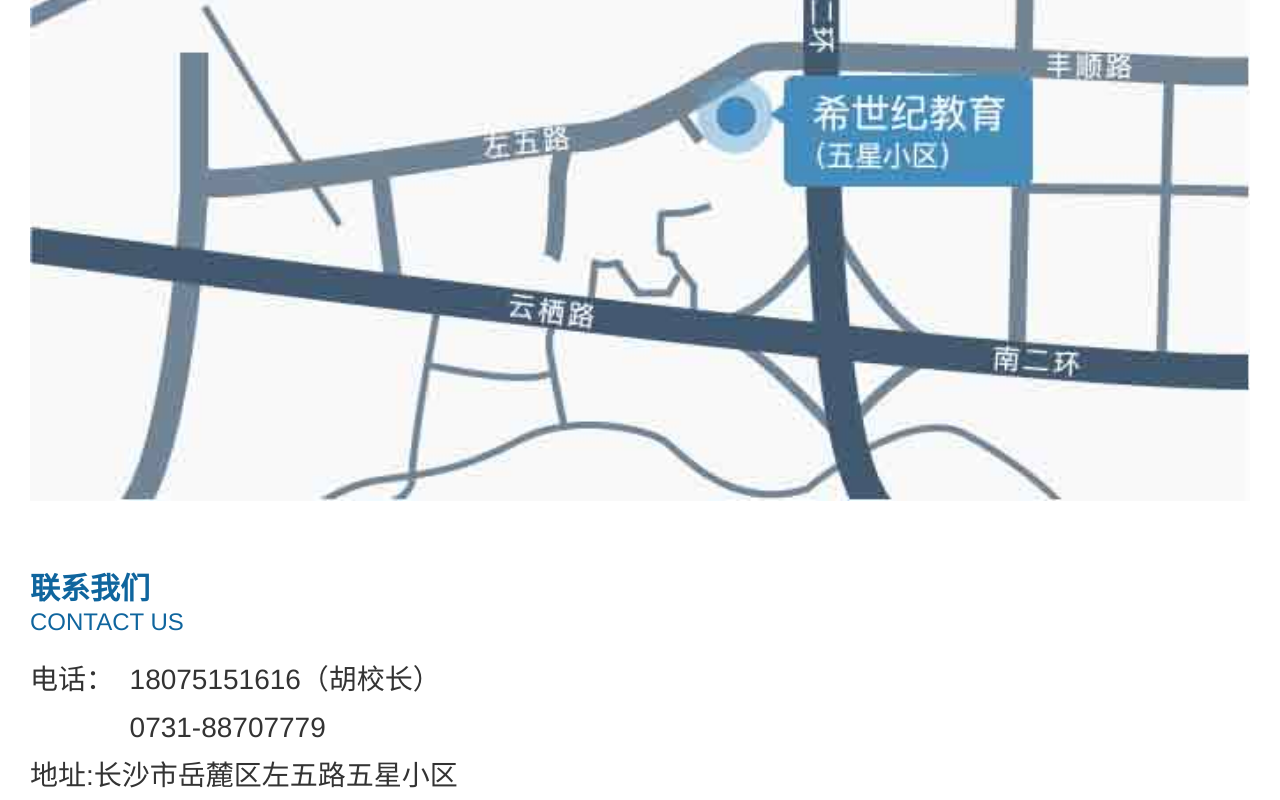
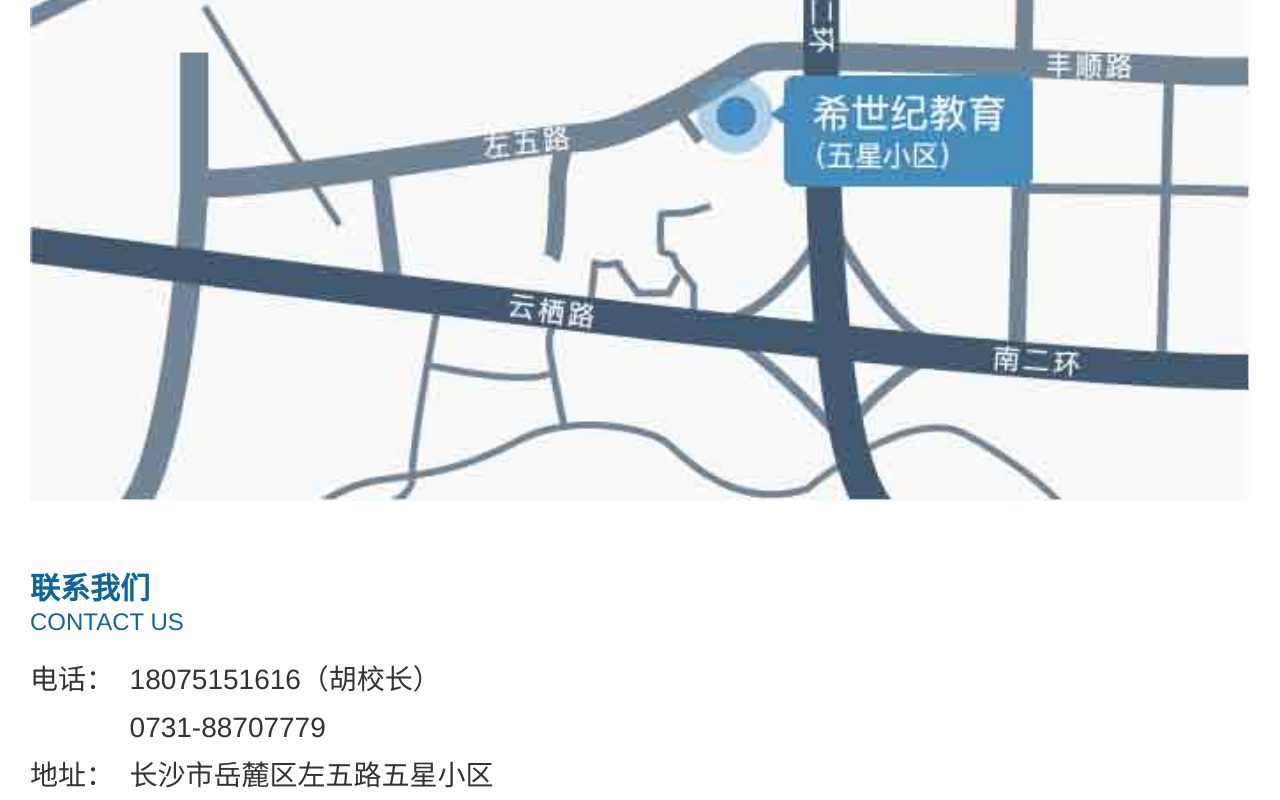
Before and after one commit to suman030266/blog, a website: page www/touch-us.html in a window 1280 px wide. Shown: the part 931-1731 px from the top of the page. Drawn offline with Linux system fonts and the light colour scheme.

Commit message:
add page

```diff
--- a/www/touch-us.html
+++ b/www/touch-us.html
@@ -30,7 +30,7 @@
           <p>电话：&nbsp;&nbsp;18075151616（胡校长）</p>
           <p><span style="opacity: 0;">电话：&nbsp;&nbsp;</span>0731-88707779</p>
         </div>
-        <div>地址:长沙市岳麓区左五路五星小区</div>
+        <div>地址：&nbsp;&nbsp;长沙市岳麓区左五路五星小区</div>
       </li>
     </ul>
   </div>
```
